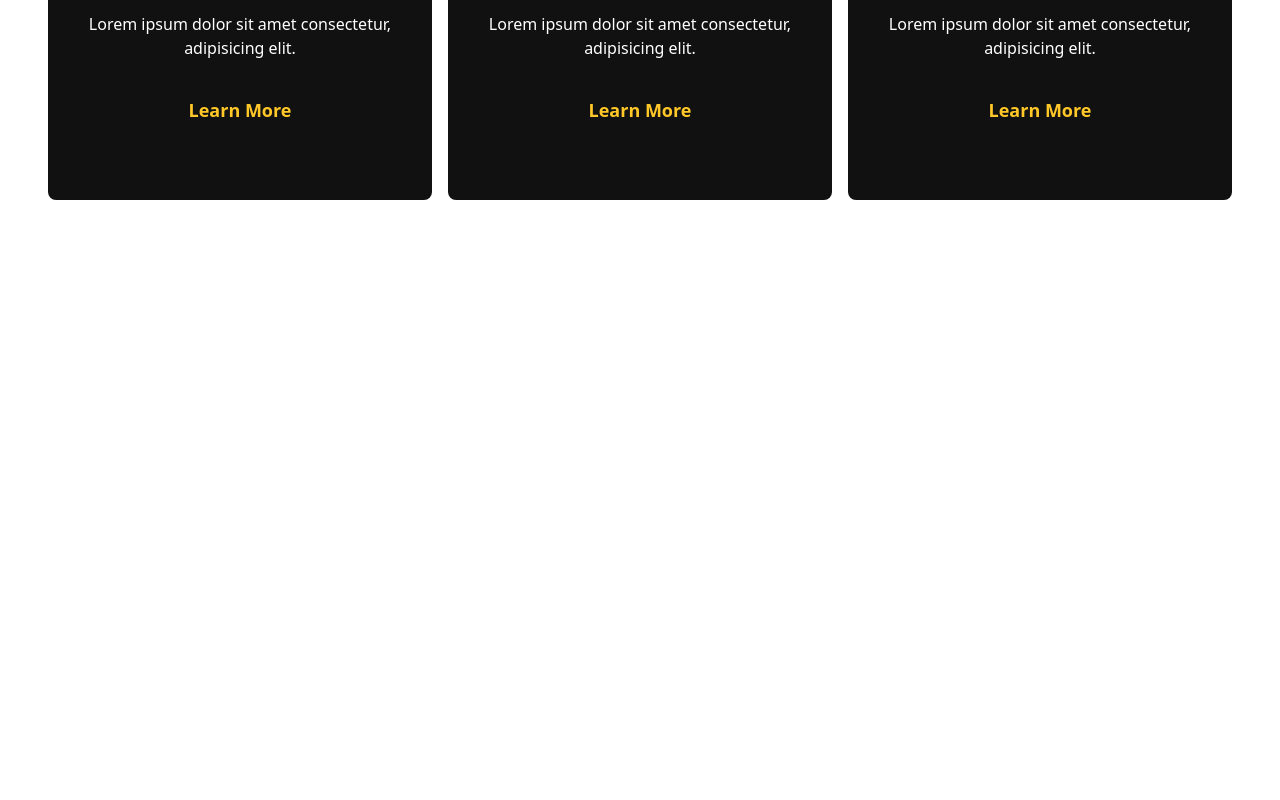
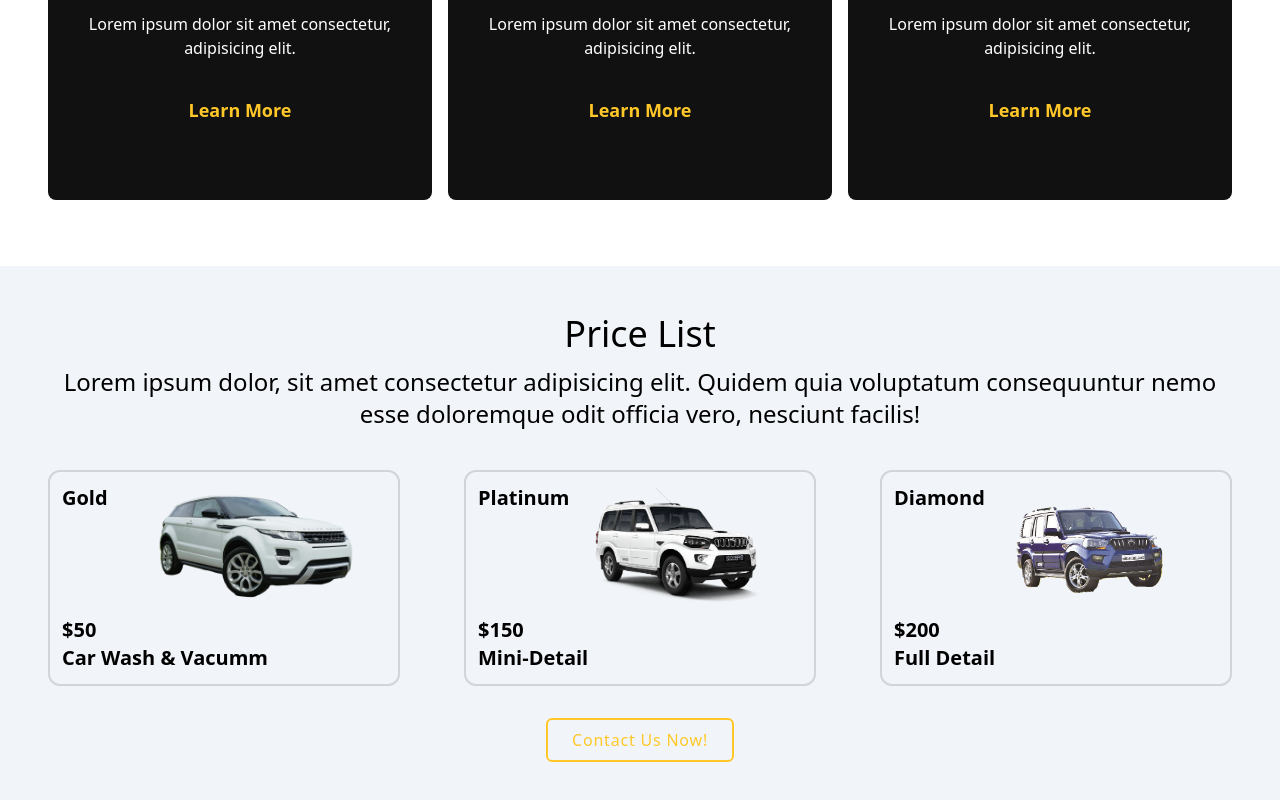
Before and after one commit to miguemigue25/car-rental, a React (Vite) app: page / in a window 1280 px wide. Shown: the part 1614-2414 px from the top of the page. Before the commit the page ends 1880 px from the top, so only its background shows below. Built offline with nearby package versions, Linux system fonts and the light colour scheme.

Commit message:
car list section complete

```diff
--- a/src/App.jsx
+++ b/src/App.jsx
@@ -5,6 +5,7 @@ import AOS from "aos";
 import "aos/dist/aos.css";
 import About from './components/About/About';
 import Services from './components/Services/Services';
+import CarList from './components/CarList/CarList';
 
 
 const App = () => {
@@ -39,6 +40,7 @@ const App = () => {
       <Hero theme={theme} />
       <About />
       <Services />
+      <CarList />
     </div>
   )
 }
--- /dev/null
+++ b/src/components/CarList/CarList.jsx
@@ -0,0 +1,95 @@
+import React from 'react'
+import whiteCar from "../../assets/white-car.png";
+import car2 from "../../assets/car5.png";
+import car3 from "../../assets/car6.png";
+
+const carList = [
+    {
+        name: "BMW UX",
+        price: 50,
+        image: whiteCar,
+        description: "Car Wash & Vacumm",
+        aosDelay: "0",
+        package: "Gold"
+    },
+    {
+        name: "KIA UX",
+        price: 150,
+        image: car2,
+        aosDelay: "500",
+        package: "Platinum",
+        description: "Mini-Detail",
+    },
+    {
+        name: "BMW UX",
+        price: 200,
+        image: car3,
+        aosDelay: "1000",
+        package: "Diamond",
+        description: "Full Detail",
+    },
+];
+
+const CarList = () => {
+    return (
+        <div className="pb-24 pt-12 dark:bg-dark bg-slate-100">
+            <span id="priceList"></span>
+            <div className="container">
+                <h1
+                    data-aos="fade-up"
+                    className="text-center text-3xl sm:text-4xl font-sans mb-3 dark:text-white text-black"
+                >
+                    Price List
+                </h1>
+                <p
+                    data-aos="fade-up"
+                    data-aos-delay="400"
+                    className="text-2xl pb-10 hover:border-primary text-center dark:text-gray-300 text-black"
+                >
+                    Lorem ipsum dolor, sit amet consectetur adipisicing elit. Quidem quia voluptatum consequuntur nemo esse doloremque odit officia vero, nesciunt facilis!
+                </p>
+                <div>
+                    <div className="grid grid-cols-1 sm:grid-cols-2 md:grid-cols-3 gap-16">
+                        {carList.map((data) => (
+                            <div
+                                key={data.package}
+                                data-aos="fade-up"
+                                data-aos-delay={data.aosDelay}
+                                className="space-y-3 border-2 border-gray-300 hover:border-primary p-3 rounded-xl relative group"
+                            >
+                                <div className="w-full h-[120px]">
+                                    <img
+                                        src={data.image}
+                                        alt=""
+                                        className="w-full h-[120px] object-contain sm:translate-x-8 group-hover:sm:translate-x-16 duration-700"
+                                    />
+                                </div>
+                                <div className="space-y-2">
+
+                                    <div className="justify-between items-center text-xl font-semibold dark:text-gray-300 text-black">
+                                        <p key={data.price}>${data.price}</p>
+                                        <div>{data.description}</div>
+
+                                    </div>
+                                </div>
+                                <p
+                                    key={data.package}
+                                    className="text-xl font-semibold absolute top-0 left-3 dark:text-gray-300 text-black"
+                                >
+                                    {data.package}
+                                </p>
+                            </div>
+                        ))}
+                    </div>
+                </div>
+                <div className="grid place-items-center mt-8">
+                    <button data-aos="fade-up" className="button-outline">
+                        Contact Us Now!
+                    </button>
+                </div>
+            </div>
+        </div>
+    );
+};
+
+export default CarList
```
Also changed, not shown: src/assets/white-car.png (added).
